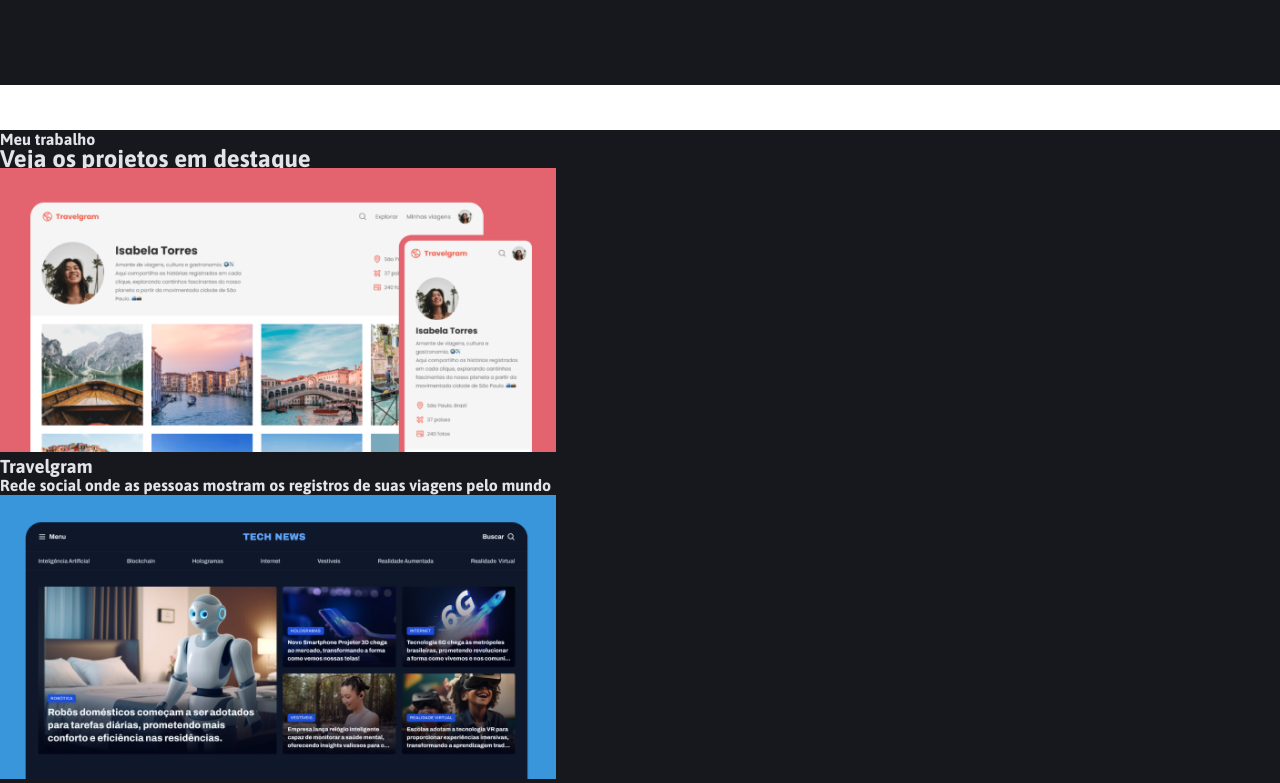
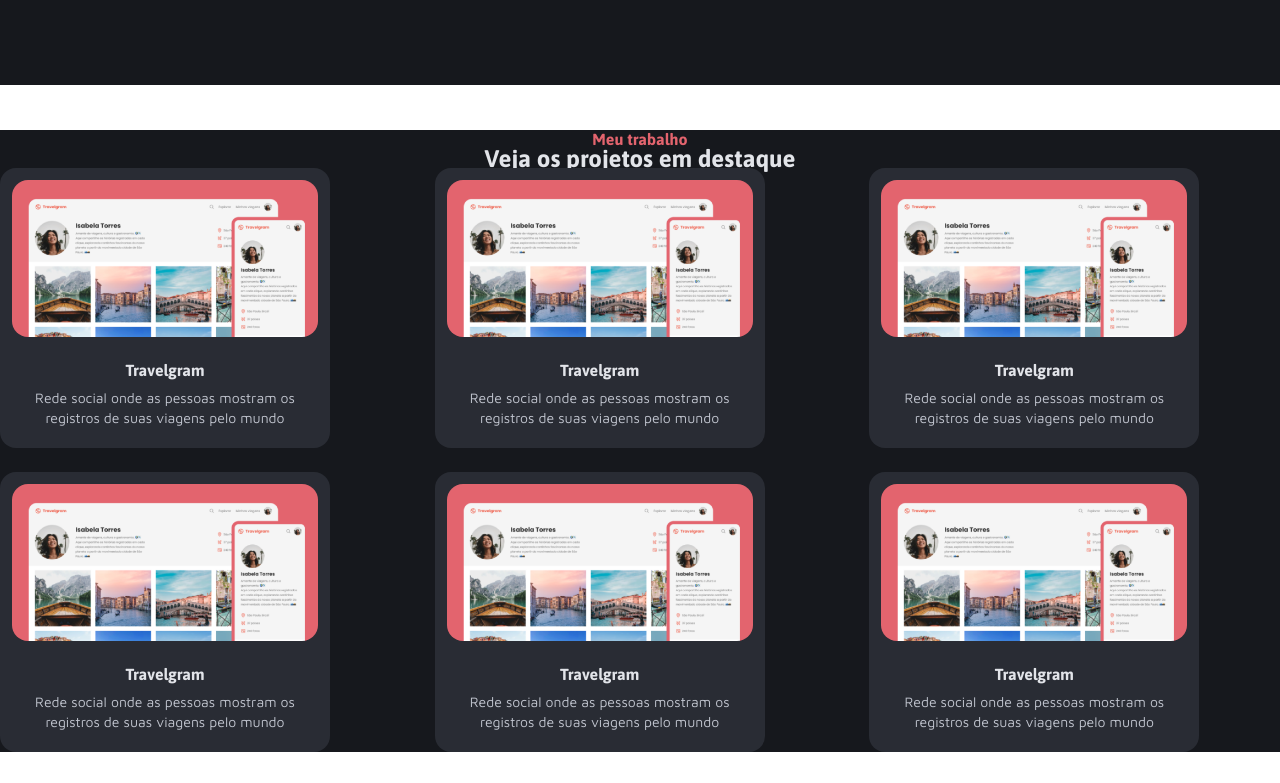
Before and after one commit to jotapegarrafiel/Portf-lio-Dev, a plain HTML site: page index.html in a window 1280 px wide. Shown: the part 620-1403 px from the top of the page. After the commit the page ends 1372 px from the top, so only its background shows below. Drawn offline with Linux system fonts and the light colour scheme.

Commit message:
section quase terminada

```diff
--- a/index.html
+++ b/index.html
@@ -49,39 +49,51 @@
         </section>
     </header>
     <main>
-        <section id="work">
+        <section id="work" class="container">
             <p>Meu trabalho</p>
             <h2>Veja os projetos em destaque</h2>
             <div class="grade-projetos">
                 <div class="card">
-                    <img src="./assets/images/Thumbnail_Project-01.png" alt="">
+                    <img src="./assets/images/Thumbnail_Project-01.png" alt="" class="img-card">
+                    <div>
                     <h3>Travelgram</h3>
                     <p>Rede social onde as pessoas mostram os registros de suas viagens pelo mundo</p>
+                    </div>
                 </div>
                 <div class="card">
-                    <img src="./assets/images/Thumbnail_Project-02.png" alt="">
+                    <img src="./assets/images/Thumbnail_Project-01.png" alt="" class="img-card">
+                    <div>
                     <h3>Travelgram</h3>
                     <p>Rede social onde as pessoas mostram os registros de suas viagens pelo mundo</p>
+                    </div>
                 </div>
                 <div class="card">
-                    <img src="./assets/images/Thumbnail_Project-03.png" alt="">
+                    <img src="./assets/images/Thumbnail_Project-01.png" alt="" class="img-card">
+                    <div>
                     <h3>Travelgram</h3>
                     <p>Rede social onde as pessoas mostram os registros de suas viagens pelo mundo</p>
+                    </div>
                 </div>
                 <div class="card">
-                    <img src="./assets/images/Thumbnail_Project-04.png" alt="">
+                    <img src="./assets/images/Thumbnail_Project-01.png" alt="" class="img-card">
+                    <div>
                     <h3>Travelgram</h3>
                     <p>Rede social onde as pessoas mostram os registros de suas viagens pelo mundo</p>
+                    </div>
                 </div>
                 <div class="card">
-                    <img src="./assets/images/Thumbnail_Project-05.png" alt="">
+                    <img src="./assets/images/Thumbnail_Project-01.png" alt="" class="img-card">
+                    <div>
                     <h3>Travelgram</h3>
                     <p>Rede social onde as pessoas mostram os registros de suas viagens pelo mundo</p>
+                    </div>
                 </div>
                 <div class="card">
-                    <img src="./assets/images/Thumbnail_Project-06.png" alt="">
+                    <img src="./assets/images/Thumbnail_Project-01.png" alt="" class="img-card">
+                    <div>
                     <h3>Travelgram</h3>
                     <p>Rede social onde as pessoas mostram os registros de suas viagens pelo mundo</p>
+                    </div>
                 </div>
             </div>
         </section>
--- a/styles/section.css
+++ b/styles/section.css
@@ -1,7 +1,37 @@
 #work {
     background-color: var(--gray-200);
+    text-align: center;
+    p:first-child{
+        color: var(--red);
+    }
 }
 
 .grade-projetos {
+    display: grid;
+    grid-template-columns: repeat(3, 1fr);
+    gap: 24px;
+}
 
+.card {
+    background-color: var(--gray-300);
+    border-radius: 16px;
+    width: 330px;
+    padding: 12px 12px 0;
+
+    &>div {
+        h3{
+            font: var(--title-sm);
+            margin-block: 20px 8px;
+        }
+        p{
+            font: var(--txt-sm);
+            color: var(--gray-500);
+            margin-bottom: 21px;
+        }
+    }
 }
+
+.img-card {
+    width: 100%;
+    border-radius: 16px;
+}
```
